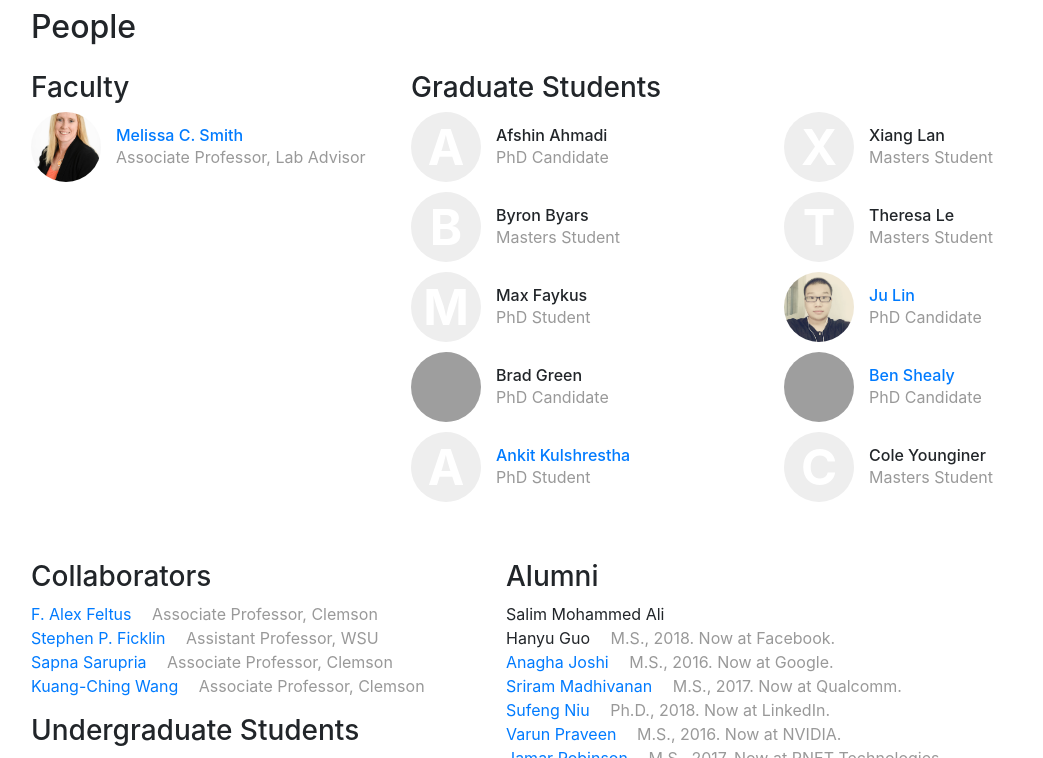
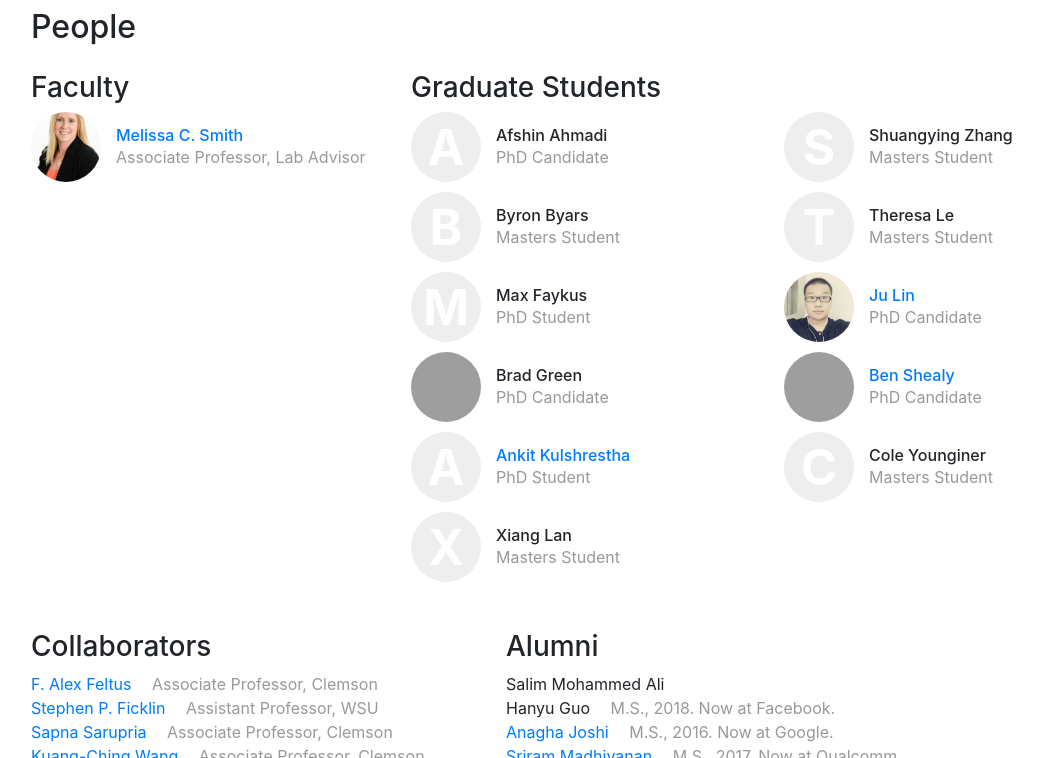
Before and after one commit to CUFCTL/cufctl.github.io, a Jekyll site: the page built from index.html, in a window 1280 px wide and 900 px high, scrolled down 1417 px, cut to the strip 142-900 px from the top of the window. Shown: the whole strip, without its empty margins (54-1097 px from the left). Built offline with Jekyll 4.4.1, drawn with Linux system fonts in a browser that asks for light colours; grey boxes are pictures that could not be loaded.

Commit message:
update people

```diff
--- a/_data/people.yml
+++ b/_data/people.yml
@@ -40,6 +40,12 @@ akulshr:
 lan3:
     display_name: "Xiang Lan"
     github: xianglan010
+    role: grad
+    bio: Masters Student
+
+shuangy:
+    display_name: "Shuangying Zhang"
+    github: Zsy950708
     role: grad
     bio: Masters Student
 
```
